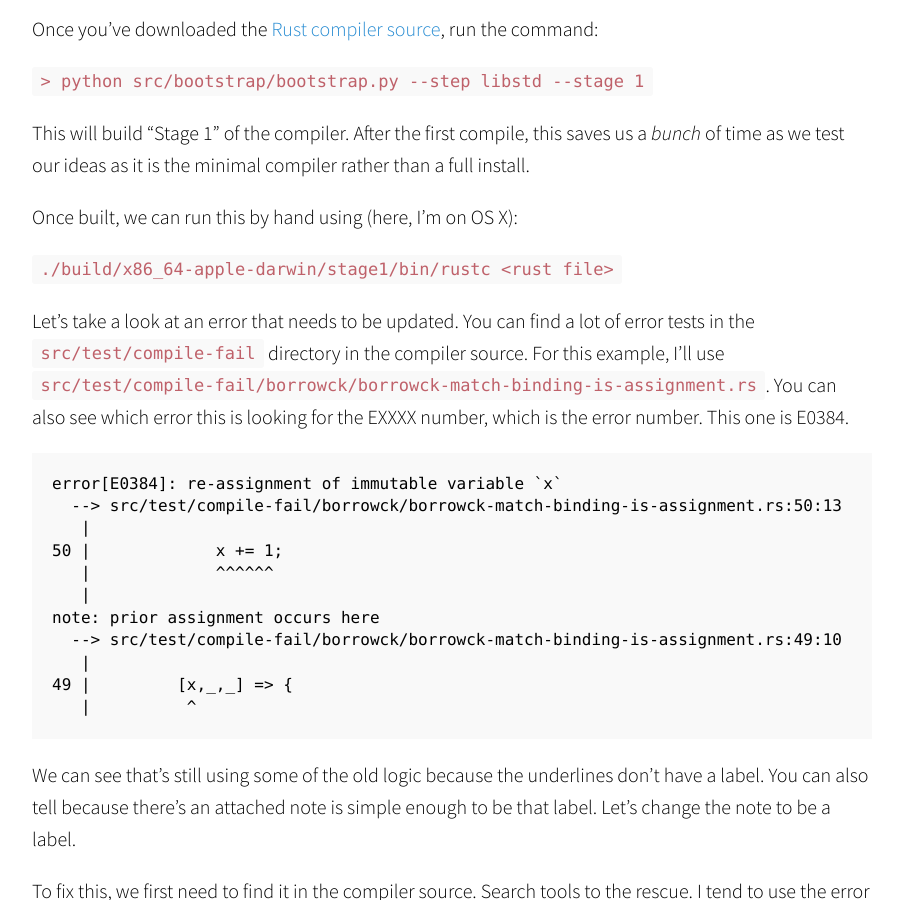
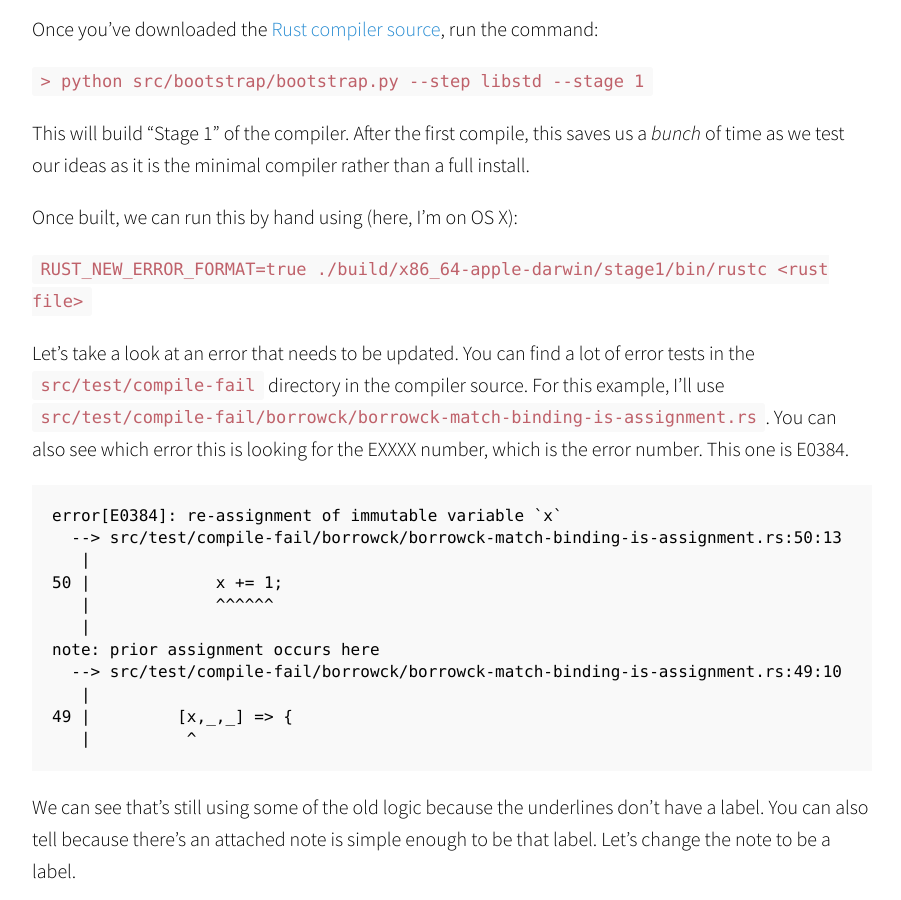
Before and after one commit to sophiajt/jntrnr.github.io, a Jekyll site: the page built from _posts/2016-08-03-helping-out-with-rust-errors.md, in a window 1280 px wide and 900 px high, scrolled down 1914 px. Shown: the whole window, without its empty margins (188-1089 px from the left). Built offline with Jekyll 4.4.1, drawn with Linux system fonts in a browser that asks for light colours.

Commit message:
Add RUST_NEW_ERROR_FORMAT

````diff
--- a/_posts/2016-08-03-helping-out-with-rust-errors.md
+++ b/_posts/2016-08-03-helping-out-with-rust-errors.md
@@ -74,7 +74,7 @@ as we test our ideas as it is the minimal compiler rather than a full install.
 
 Once built, we can run this by hand using (here, I'm on OS X):
 
-```./build/x86_64-apple-darwin/stage1/bin/rustc <rust file>```
+```RUST_NEW_ERROR_FORMAT=true ./build/x86_64-apple-darwin/stage1/bin/rustc <rust file>```
 
 Let's take a look at an error that needs to be updated. You can find a lot of error tests in the
 `src/test/compile-fail` directory in the compiler source. For this example, I'll use
````
